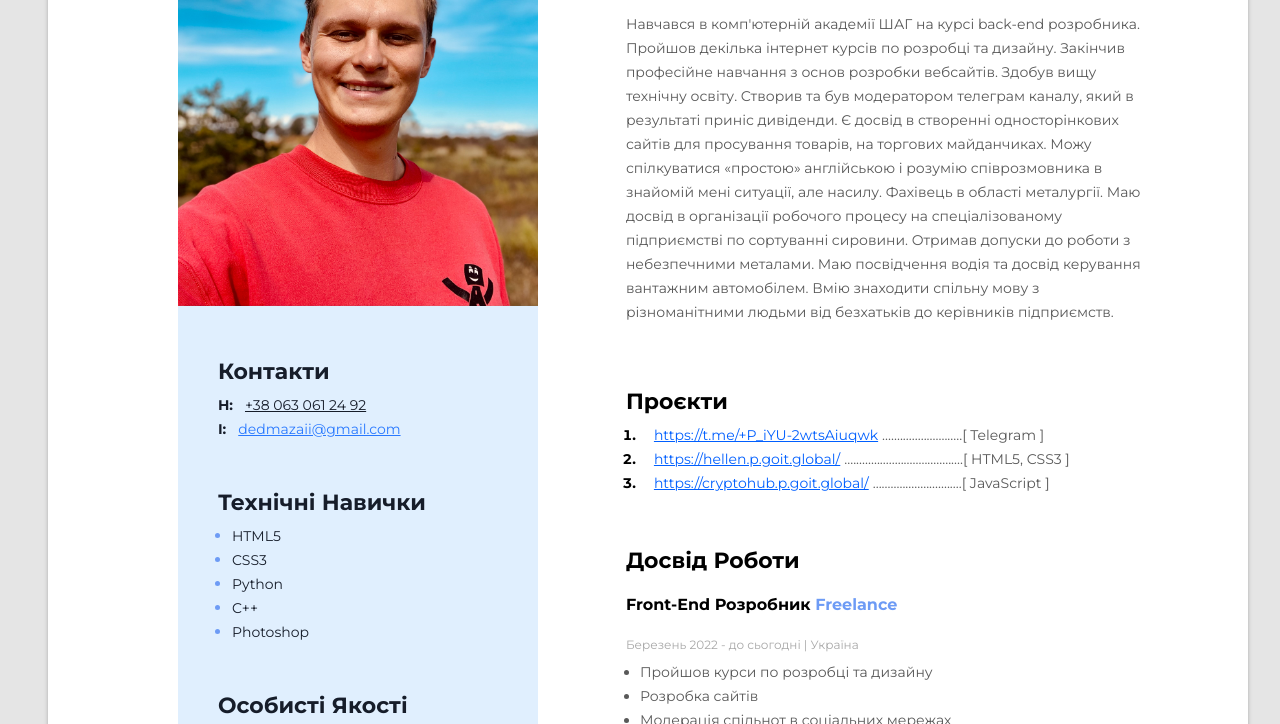
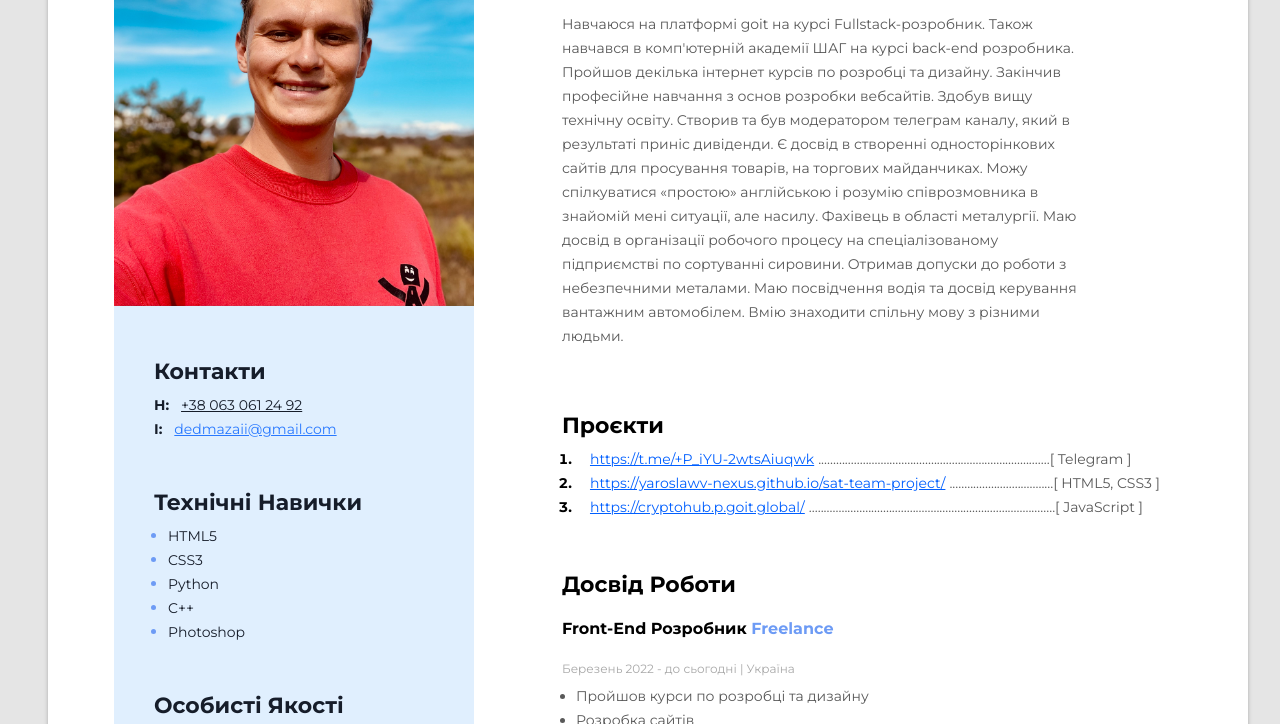
Before and after one commit to WaldemarYW/Resume-VL, a plain HTML site: page index.html in a window 1280 px wide. Shown: the part 242-966 px from the top of the page. Drawn offline with Linux system fonts and the light colour scheme.

Commit message:
v2-pre-release

```diff
--- a/index.html
+++ b/index.html
@@ -27,7 +27,8 @@
           <h2 class="my-proff">Front-End Розробник</h2>
           <h1 class="my-name">Володимир Лісняк</h1>
           <p class="descr">
-            Навчався в комп'ютерній академії ШАГ на курсі back-end розробника.
+            Навчаюся на платформі goit на курсі Fullstack-розробник. Також
+            навчався в комп'ютерній академії ШАГ на курсі back-end розробника.
             Пройшов декілька інтернет курсів по розробці та дизайну. Закінчив
             професійне навчання з основ розробки вебсайтів. Здобув вищу технічну
             освіту. Створив та був модератором телеграм каналу, який в
@@ -38,8 +39,7 @@
             Маю досвід в організації робочого процесу на спеціалізованому
             підприємстві по сортуванні сировини. Отримав допуски до роботи з
             небезпечними металами. Маю посвідчення водія та досвід керування
-            вантажним автомобілем. Вмію знаходити спільну мову з різноманітними
-            людьми від безхатьків до керівників підприємств.
+            вантажним автомобілем. Вмію знаходити спільну мову з різними людьми.
           </p>
         </div>
 
@@ -49,19 +49,22 @@
           <h3 class="main-progect-title">Проєкти</h3>
           <ol class="project-item">
             <li class="project-li">
-              <a href="https://t.me/+P_iYU-2wtsAiuqwk" class="progect-link"
+              <a href="https://t.me/f69tballtv" class="progect-link"
                 >https://t.me/+P_iYU-2wtsAiuqwk</a
               >
               <span class="my-progect-text"
-                >...........................[ Telegram ]</span
+                >..............................................................................[
+                Telegram ]</span
               >
             </li>
             <li class="project-li">
-              <a href="https://hellen.p.goit.global/" class="progect-link"
-                >https://hellen.p.goit.global/</a
+              <a
+                href="https://yaroslawv-nexus.github.io/sat-team-project/"
+                class="progect-link"
+                >https://yaroslawv-nexus.github.io/sat-team-project/</a
               >
               <span class="my-progect-text"
-                >........................................[ HTML5, CSS3 ]</span
+                >...................................[ HTML5, CSS3 ]</span
               >
             </li>
             <li class="project-li">
@@ -69,7 +72,8 @@
                 >https://cryptohub.p.goit.global/</a
               >
               <span class="my-progect-text"
-                >..............................[ JavaScript ]</span
+                >...................................................................................[
+                JavaScript ]</span
               >
             </li>
           </ol>
```
